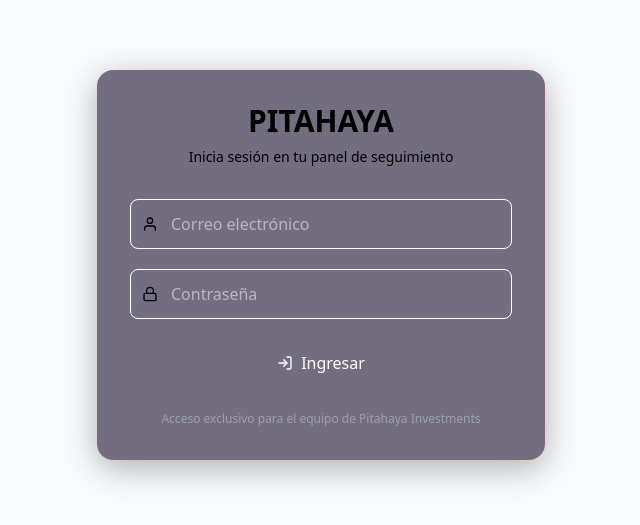
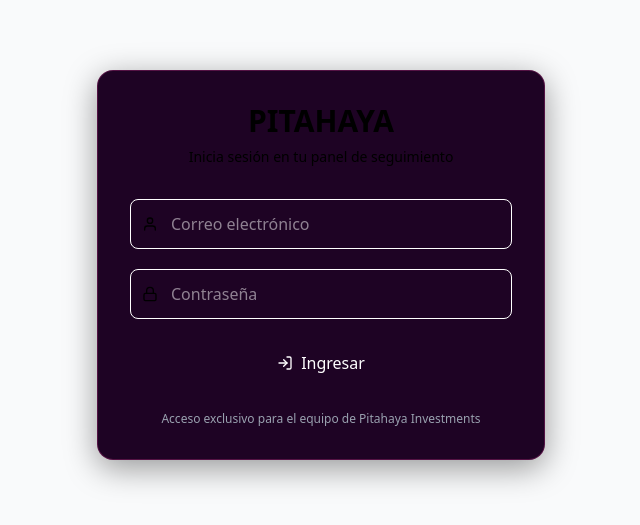
Before and after one commit to D3vBoy/Pitahaya-Tracker, a Next.js app: page /login in a window 1280 px wide. Shown: the part 135-660 px from the top of the page, without its empty margins (319-959 px from the left). Built offline with nearby package versions, Linux system fonts and the light colour scheme; no server answers.

Commit message:
Correciones visuales Pitahayaa-Tracker

```diff
--- a/app/asesor/layout.tsx
+++ b/app/asesor/layout.tsx
@@ -1,4 +1,5 @@
 "use client";
+export const dynamic = "force-dynamic";
 import { useRouter } from "next/navigation";
 import { createClientSupabase } from "@/lib/supabase/client";
 import { FiLogOut, FiSun, FiMoon } from "react-icons/fi";
--- a/app/gerenta/layout.tsx
+++ b/app/gerenta/layout.tsx
@@ -1,4 +1,5 @@
 "use client";
+export const dynamic = "force-dynamic";
 import { useRouter } from "next/navigation";
 import { createClientSupabase } from "@/lib/supabase/client";
 import { FiLogOut, FiSun, FiMoon } from "react-icons/fi";
--- a/app/globals.css
+++ b/app/globals.css
@@ -1,66 +1,62 @@
 @import "tailwindcss";
 
-/* Modo claro: lila pálido y elegante */
+/* ===== MODO CLARO (Fondo Lavanda) ===== */
 :root {
-  --bg-primary: #F8F0FF;
-  --bg-secondary: #FFFFFF;
-  --bg-card: rgba(255, 255, 255, 0.9);
-  --text-primary: #1A1030;
-  --text-secondary: #4A3A6A;
-  --border-light: rgba(255, 45, 120, 0.2);
-  --scrollbar-track: #F8F0FF;
+  --bg-primary: #FFF0F5;
+  --bg-card: #FFFFFF;
+  --text-primary: #1E0324;   /* Morado Oscuro */
+  --text-secondary: #4A0E5C; /* Morado Medio */
+  --border-light: rgba(207, 55, 144, 0.2);
 }
 
-/* Modo oscuro: profundo y vibrante */
+/* ===== MODO OSCURO (Fondo Profundo) ===== */
 .dark {
   --bg-primary: #0F0A1A;
-  --bg-secondary: #1A1030;
-  --bg-card: rgba(26, 16, 48, 0.6);
+  --bg-card: #1E0324;
   --text-primary: #FFFFFF;
-  --text-secondary: #A0A0C0;
-  --border-light: rgba(255, 45, 120, 0.15);
-  --scrollbar-track: #0F0A1A;
+  --text-secondary: #D1C4E9; /* Lavanda Claro */
+  --border-light: rgba(207, 55, 144, 0.3);
 }
 
-/* Clase glass: se adapta automáticamente al tema */
+/* === COMPONENTE GLASS (Ahora perfecto en ambos modos) === */
 .glass {
   background: var(--bg-card);
-  backdrop-filter: blur(16px);
-  -webkit-backdrop-filter: blur(16px);
+  backdrop-filter: blur(12px);
+  -webkit-backdrop-filter: blur(12px);
   border: 1px solid var(--border-light);
-  box-shadow: 0 8px 32px rgba(0, 0, 0, 0.05);
+  box-shadow: 0 8px 32px 0 rgba(0, 0, 0, 0.05);
 }
 .dark .glass {
-  box-shadow: 0 8px 32px rgba(0, 0, 0, 0.3);
+  box-shadow: 0 8px 32px 0 rgba(0, 0, 0, 0.4);
 }
 
-.glass-light {
-  background: rgba(184, 40, 232, 0.04);
-  backdrop-filter: blur(8px);
-  border: 1px solid rgba(0, 229, 160, 0.08);
+/* === INPUTS Y SELECTS (Estilo base unificado) === */
+.input-pitahaya {
+  width: 100%;
+  border-radius: 0.5rem;
+  padding: 0.625rem 1rem;
+  border: 1px solid rgba(207, 55, 144, 0.2);
+  transition: all 0.2s;
+  background-color: white;
+  color: #1E0324;
 }
-.dark .glass-light {
-  background: rgba(184, 40, 232, 0.08);
+.input-pitahaya:focus {
+  border-color: #CF3790;
+  outline: none;
+  box-shadow: 0 0 0 3px rgba(207, 55, 144, 0.1);
 }
 
-/* Botón con degradado (siempre vibrante) */
-.btn-gradient {
-  background: linear-gradient(135deg, #FF2D78 0%, #B828E8 100%);
-  transition: all 0.3s ease;
-  color: white !important;
+/* Modo Oscuro Inputs */
+.dark .input-pitahaya {
+  background-color: #1E0324;
+  color: white;
+  border-color: rgba(207, 55, 144, 0.4);
 }
-.btn-gradient:hover {
-  box-shadow: 0 0 16px rgba(255, 45, 120, 0.5);
-  transform: translateY(-1px);
+.dark .input-pitahaya::placeholder {
+  color: #A0A0C0;
 }
 
-::-webkit-scrollbar {
-  width: 8px;
-}
-::-webkit-scrollbar-track {
-  background: var(--scrollbar-track);
-}
-::-webkit-scrollbar-thumb {
-  background: #FF2D78;
-  border-radius: 4px;
-}
+/* === SCROLLBAR === */
+::-webkit-scrollbar { width: 8px; }
+::-webkit-scrollbar-track { background: var(--bg-primary); }
+::-webkit-scrollbar-thumb { background: #CF3790; border-radius: 4px; }
--- a/app/page.tsx
+++ b/app/page.tsx
@@ -1,5 +1,7 @@
 import { createServerSupabase } from "@/lib/supabase/server";
 import { redirect } from "next/navigation";
+
+export const dynamic = "force-dynamic";
 
 export default async function Home() {
   const supabase = await createServerSupabase();
--- a/components/ui/Input.tsx
+++ b/components/ui/Input.tsx
@@ -9,17 +9,23 @@ interface InputProps extends React.InputHTMLAttributes<HTMLInputElement> {
 export default function Input({ label, icon, error, className, ...props }: InputProps) {
   return (
     <div className="flex flex-col gap-1">
-      {label && <label className="text-sm text-pitahaya-gray-300 font-medium">{label}</label>}
+      {label && (
+        <label className="text-sm font-medium text-pitahaya-secondary-text dark:text-pitahaya-gray-300">
+          {label}
+        </label>
+      )}
       <div className="relative">
-        {icon && <div className="absolute left-3 top-1/2 -translate-y-1/2 text-pitahaya-gray-500">{icon}</div>}
+        {icon && (
+          <div className="absolute left-3 top-1/2 -translate-y-1/2 text-pitahaya-gray-500">
+            {icon}
+          </div>
+        )}
         <input
           {...props}
-          className={`w-full bg-white dark:bg-pitahaya-dark/60 border ${
-            error ? "border-pitahaya-coral" : "border-pitahaya-accent/20"
-          } rounded-lg py-2.5 ${icon ? "pl-10" : "pl-4"} pr-4 text-gray-900 dark:text-white placeholder-pitahaya-gray-500 focus:outline-none focus:border-pitahaya-accent transition-all ${className}`}
+          className={`input-pitahaya ${icon ? "pl-10" : "pl-4"} ${className}`}
         />
       </div>
-      {error && <span className="text-pitahaya-coral text-xs">{error}</span>}
+      {error && <span className="text-red-500 text-xs mt-1">{error}</span>}
     </div>
   );
 }
--- a/components/ui/Modal.tsx
+++ b/components/ui/Modal.tsx
@@ -27,7 +27,7 @@ export default function Modal({ open, onClose, title, children }: ModalProps) {
             animate={{ opacity: 1, scale: 1, y: 0 }}
             exit={{ opacity: 0, scale: 0.9, y: 20 }}
             transition={{ type: "spring", damping: 25, stiffness: 300 }}
-            className="relative glass rounded-2xl shadow-neumorph w-full max-w-3xl max-h-[90vh] overflow-y-auto p-6"
+            className="relative glass rounded-2xl shadow-neumorph w-full max-w-3xl max-h-[90vh] overflow-y-auto p-6 text-pitahaya-dark-text dark:text-white"
           >
             <div className="flex items-center justify-between mb-6">
               <h2 className="text-xl font-bold text-white">{title}</h2>
--- a/tailwind.config.ts
+++ b/tailwind.config.ts
@@ -1,7 +1,7 @@
 import type { Config } from "tailwindcss";
 
 const config: Config = {
-  darkMode: "class", // Habilita el uso de dark: en clases
+  darkMode: "class",
   content: [
     "./pages/**/*.{js,ts,jsx,tsx,mdx}",
     "./components/**/*.{js,ts,jsx,tsx,mdx}",
@@ -11,23 +11,22 @@ const config: Config = {
     extend: {
       colors: {
         pitahaya: {
-          // Fondos y elementos base
-          light: {
-            bg: "#F8F0FF",      // Lila muy pálido y elegante
-            card: "#FFFFFF",     // Blanco para tarjetas
-            text: "#1A1030",     // Texto principal oscuro (Midnight Berry)
-            secondary: "#4A3A6A", // Texto secundario
-          },
-          // Oscuros profundos
-          black: "#0F0A1A",
-          dark: "#1A1030",
-          // Acentos vibrantes (funcionan en ambos modos)
-          accent: "#FF2D78",     // Electric Magenta (acción principal)
-          "accent-light": "#B828E8", // Neon Purple (hover, bordes)
-          yellow: "#FFB830",     // Solar Flare (advertencia/media)
-          green: "#00E5A0",      // Neon Mint (éxito/alta probabilidad)
-          coral: "#FF4560",      // Wild Watermelon (eliminar/peligro)
-          // Escala de grises (adaptada a la paleta)
+          // Fondos y Superficies
+          "light-bg": "#FFF0F5",   // Fondo principal claro (Lavender Blush)
+          "light-card": "#FFFFFF", // Tarjetas claras
+          black: "#0F0A1A",        // Fondo principal oscuro (Deep Void)
+          dark: "#1E0324",         // Superficies oscuras (Blackberry)
+
+          // Acentos Vibrantes
+          accent: "#CF3790",       // Acción Principal (Deep Cerise)
+          "accent-light": "#39065E", // Hover y Bordes (Eggplant)
+          coral: "#F38D62",        // Acento Cálido (Tea Rose)
+
+          // Textos Específicos por Modo
+          "dark-text": "#1E0324",    // Texto principal en modo claro
+          "secondary-text": "#4A0E5C", // Texto secundario en modo claro
+
+          // Escala de Grises Auxiliar (para textos muy secundarios)
           gray: {
             100: "#F2F0FA",
             300: "#B0A0C8",
@@ -37,13 +36,6 @@ const config: Config = {
           },
         },
       },
-      boxShadow: {
-        glass: "0 8px 32px 0 rgba(0, 0, 0, 0.05)",
-        neumorph: "8px 8px 16px #EAE0F5, -8px -8px 16px #FFFFFF",
-        "neumorph-inset": "inset 4px 4px 8px #EAE0F5, inset -4px -4px 8px #FFFFFF",
-        glow: "0 0 12px rgba(255, 45, 120, 0.4)",
-        "glow-strong": "0 0 20px rgba(255, 45, 120, 0.6)",
-      },
     },
   },
   plugins: [],
```
